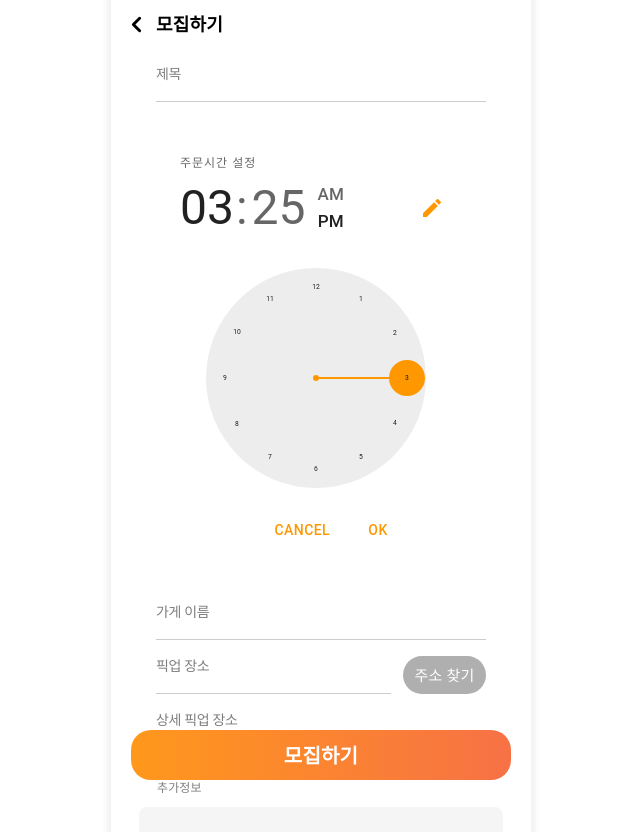
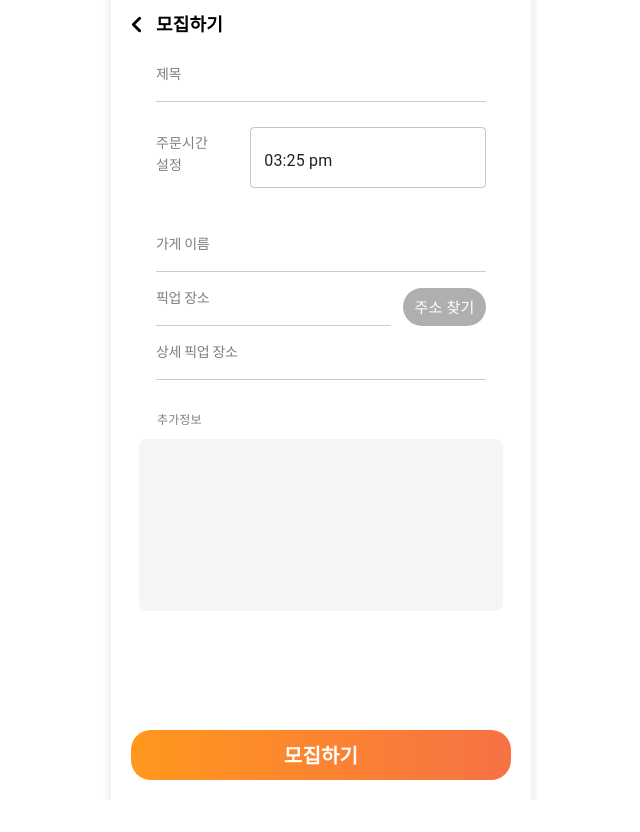
Before and after one commit to nayong2021/delivery_together-FE, a React (Create React App) app in the folder betweenus/: page /add in a window 1280 px wide. Shown: the top 832 px of the page, without its empty margins (319-959 px from the left). After the commit the page ends 800 px from the top, so only its background shows below. Built offline with nearby package versions, Linux system fonts and the light colour scheme.

Commit message:
fix: Add page API data form problem

```diff
--- a/betweenus/src/assets/css/common.css
+++ b/betweenus/src/assets/css/common.css
@@ -1425,10 +1425,10 @@ section {
   margin: 30px 0;
 }
 .frm2 .frm-group-time .tit-frm {
-  width: 68px;
+  width: 100px;
 }
 .frm2 .frm-group-time .inp-group-time {
-  width: calc(100% - 68px);
+  width: calc(100% - 80px);
 }
 
 /*mui*/
--- a/betweenus/src/components/add/ScrollTimePicker.js
+++ b/betweenus/src/components/add/ScrollTimePicker.js
@@ -6,6 +6,7 @@ import { StaticTimePicker } from "@mui/x-date-pickers/StaticTimePicker";
 import { createTheme, ThemeProvider, styled } from "@mui/material/styles";
 import { orange } from "@mui/material/colors";
 import useStoreTime from "../../store/storeTime";
+import { MobileTimePicker } from "@mui/x-date-pickers/MobileTimePicker";
 
 export default function ScrollTimePicker() {
   const { hour, minute, setHours, setMinutes } = useStoreTime();
@@ -25,15 +26,13 @@ export default function ScrollTimePicker() {
   return (
     <ThemeProvider theme={theme}>
       <LocalizationProvider dateAdapter={AdapterDateFns}>
-        <CustomTime
+        <MobileTimePicker
           theme={theme}
-          toolbarTitle={"주문시간 설정"}
-          displayStaticWrapperAs="mobile"
           value={value}
           onChange={(newValue) => {
             setValue(newValue);
-            setHours(newValue.getHours());
-            setMinutes(newValue.getMinutes());
+            setHours(String(newValue.getHours()));
+            setMinutes(String(newValue.getMinutes()));
           }}
           renderInput={(params) => <TextField {...params} />}
         />
--- a/betweenus/src/components/home/HomeItemList.js
+++ b/betweenus/src/components/home/HomeItemList.js
@@ -11,9 +11,10 @@ export default function HomeItemList() {
     const data = await GetJoinableGroupBuyingApi();
     setData(data);
   };
+
   useEffect(() => {
     getList();
-  }, []);
+  }, [list]);
 
   return (
     <>
--- a/betweenus/src/pages/Add.js
+++ b/betweenus/src/pages/Add.js
@@ -4,9 +4,12 @@ import { useNavigate } from "react-router-dom";
 import { useState } from "react";
 import { PostGroupBuyingApi } from "../modules/api/PostGroupBuyingApi";
 import ScrollTimePicker from "../components/add/ScrollTimePicker";
+import useStoreTime from "..//store/storeTime";
 
 const Add = () => {
   const navigate = useNavigate();
+  const { hour, minute, setHours, setMinutes } = useStoreTime();
+
   const [inputs, setInputs] = useState({
     title: "",
     timeToOrder: "",
@@ -29,6 +32,15 @@ const Add = () => {
     setInputs({
       ...inputs,
       [e.target.name]: e.target.value,
+    });
+  };
+
+  const onClickTime = () => {
+    setInputs({
+      ...inputs,
+      timeToOrder: `${hour.length < 2 ? "0" + hour : hour}:${
+        minute.length < 2 ? "0" + minute : minute
+      }:00`,
     });
   };
 
@@ -68,8 +80,11 @@ const Add = () => {
             </div>
 
             <div className="frm-group frm-group-time">
-              {/* <div className="tit-frm">주문시간 설정</div> */}
-              <div className="inp-group-time">
+              <div className="tit-frm">
+                주문시간 <br />
+                설정
+              </div>
+              <div className="inp-group-time" onClick={onClickTime}>
                 {/* <input
                   type="text"
                   placeholder="주문시간 설정"
@@ -79,8 +94,8 @@ const Add = () => {
                   value={timeToOrder}
                 /> */}
                 <ScrollTimePicker
+                  className="inp-frm"
                   name="timeToOrder"
-                  onChange={onChangeInput}
                   value={timeToOrder}
                 />
               </div>
--- a/betweenus/src/store/storeTime.js
+++ b/betweenus/src/store/storeTime.js
@@ -1,8 +1,8 @@
 import create from "zustand";
 
 const useStoreTime = create((set) => ({
-  hour: 0,
-  minute: 0,
+  hour: "00",
+  minute: "00",
   setHours: (input) => set({ hour: input }),
   setMinutes: (input) => set({ minute: input }),
 }));
```
